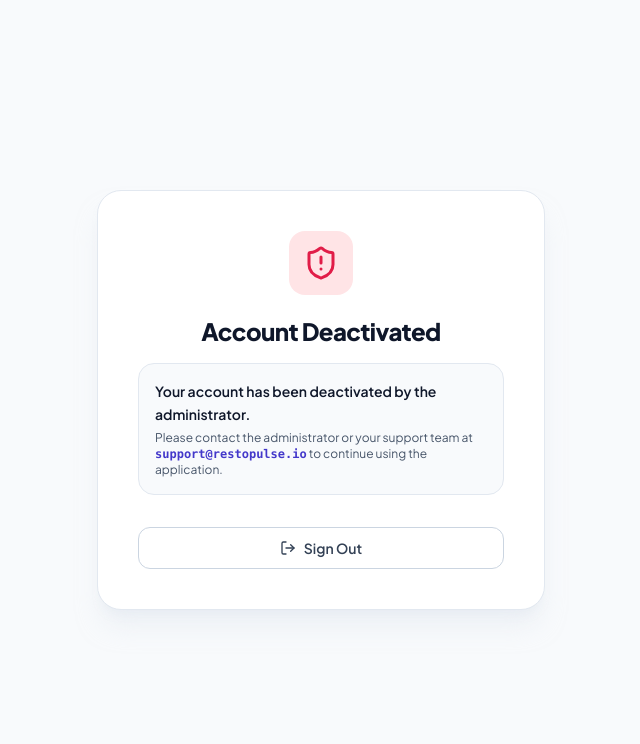
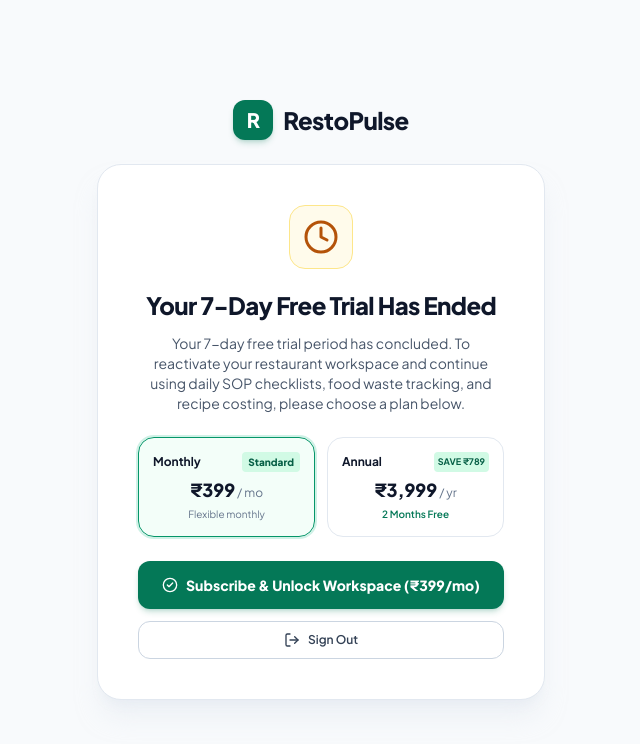
Before and after one commit to asmdspyder/restopulse, a Next.js app: page /blocked in a window 1280 px wide. Shown: the top 744 px of the page, without its empty margins (319-959 px from the left). Built offline with nearby package versions, Linux system fonts and the light colour scheme; no server answers.

Commit message:
Align pricing to 399/mo, default to 399, set 7-day free trial, and enforce account deactivation on trial expiry

```diff
--- a/app/api/auth/me/route.ts
+++ b/app/api/auth/me/route.ts
@@ -16,6 +16,8 @@
     isSubscriptionActive: auth.isSubscriptionActive,
     canAccessApp: auth.canAccessApp,
     blockReason: auth.blockReason,
+    isTrial: auth.isTrial,
+    trialDaysRemaining: auth.trialDaysRemaining,
     isImpersonating: auth.isImpersonating,
     impersonatorAdminId: auth.impersonatorAdminId,
   });
--- a/app/app/settings/page.tsx
+++ b/app/app/settings/page.tsx
@@ -168,8 +168,12 @@
               <span className="text-xs text-slate-500">Managed via Razorpay Subscriptions</span>
             </div>
           </div>
-          <span className="px-3 py-1 rounded-full bg-emerald-100 text-emerald-800 text-xs font-bold capitalize">
-            {subscription?.status || "Active"}
+          <span className={`px-3 py-1 rounded-full text-xs font-bold capitalize ${
+            subscription?.status === "trial"
+              ? "bg-amber-100 text-amber-900 border border-amber-300"
+              : "bg-emerald-100 text-emerald-800"
+          }`}>
+            {subscription?.status === "trial" ? "7-Day Free Trial" : (subscription?.status || "Active")}
           </span>
         </div>
 
@@ -183,11 +187,13 @@
           <div className="p-3.5 rounded-2xl bg-slate-50 border border-slate-100">
             <span className="text-slate-400 font-bold uppercase block mb-1">Billing Amount</span>
             <span className="text-sm font-extrabold text-slate-900">
-              {formatCurrency(subscription?.amount || 199)} / {subscription?.planType === "yearly" ? "year" : "month"}
+              {formatCurrency(subscription?.amount || (subscription?.planType === "yearly" ? 3999 : 399))} / {subscription?.planType === "yearly" ? "year" : "month"}
             </span>
           </div>
           <div className="p-3.5 rounded-2xl bg-slate-50 border border-slate-100">
-            <span className="text-slate-400 font-bold uppercase block mb-1">Next Renewal</span>
+            <span className="text-slate-400 font-bold uppercase block mb-1">
+              {subscription?.status === "trial" ? "Trial Ends On" : "Next Renewal"}
+            </span>
             <span className="text-sm font-extrabold text-slate-900">
               {subscription?.currentPeriodEnd ? formatDate(subscription.currentPeriodEnd) : "Active"}
             </span>
--- a/app/blocked/page.tsx
+++ b/app/blocked/page.tsx
@@ -3,12 +3,12 @@
 import { Suspense, useState, useEffect } from "react";
 import { useSearchParams, useRouter } from "next/navigation";
 import Link from "next/link";
-import { AlertOctagon, CreditCard, ShieldAlert, LogOut, Loader2, CheckCircle2 } from "lucide-react";
+import { CreditCard, ShieldAlert, LogOut, Loader2, CheckCircle2, Clock, Sparkles } from "lucide-react";
 
 function BlockedContent() {
   const router = useRouter();
   const searchParams = useSearchParams();
-  const reasonParam = searchParams.get("reason") || "deactivated";
+  const reasonParam = searchParams.get("reason") || "trial_expired";
 
   const [loading, setLoading] = useState(false);
   const [authStatus, setAuthStatus] = useState<any>(null);
@@ -44,16 +44,61 @@
       const orderData = await orderRes.json();
 
       if (!orderRes.ok) {
-        throw new Error(orderData.error || "Failed to initialize renewal payment");
+        throw new Error(orderData.error || "Failed to initialize payment");
       }
 
-      // 2. Verify / activate subscription
+      // 2. Open Razorpay Checkout modal if live SDK is available, else simulated fallback
+      if (
+        typeof window !== "undefined" &&
+        (window as any).Razorpay &&
+        !orderData.isSimulated &&
+        orderData.key &&
+        !orderData.key.includes("placeholder")
+      ) {
+        const rzpInstance = new (window as any).Razorpay({
+          key: orderData.key,
+          amount: orderData.amount,
+          currency: orderData.currency || "INR",
+          name: "RestoPulse",
+          description: orderData.planName || "Restaurant Workspace Subscription",
+          order_id: orderData.orderId,
+          handler: async function (response: any) {
+            try {
+              const verifyRes = await fetch("/api/razorpay/verify", {
+                method: "POST",
+                headers: { "Content-Type": "application/json" },
+                body: JSON.stringify({
+                  orderId: response.razorpay_order_id || orderData.orderId,
+                  paymentId: response.razorpay_payment_id,
+                  signature: response.razorpay_signature,
+                  plan,
+                }),
+              });
+              const verifyData = await verifyRes.json();
+              if (!verifyRes.ok) throw new Error(verifyData.error || "Payment verification failed");
+              router.push("/app/dashboard");
+              router.refresh();
+            } catch (e: any) {
+              setError(e.message || "Failed to verify payment");
+              setLoading(false);
+            }
+          },
+          theme: { color: "#047857" },
+          modal: {
+            ondismiss: function () {
+              setLoading(false);
+            },
+          },
+        });
+        rzpInstance.open();
+      } else {
+        // Simulated / Sandbox activation
         const verifyRes = await fetch("/api/razorpay/verify", {
           method: "POST",
           headers: { "Content-Type": "application/json" },
           body: JSON.stringify({
             orderId: orderData.orderId,
-          paymentId: `pay_renew_${Date.now()}`,
+            paymentId: `pay_sub_${Date.now()}`,
             signature: "simulated_valid_signature",
             plan,
           }),
@@ -64,23 +109,37 @@
           throw new Error(verifyData.error || "Payment verification failed");
         }
 
-      // Redirect to dashboard
         router.push("/app/dashboard");
         router.refresh();
+      }
     } catch (err: any) {
-      setError(err.message || "Failed to renew subscription");
+      setError(err.message || "Failed to activate subscription");
       setLoading(false);
     }
   };
 
   const isDeactivated = reasonParam === "deactivated" || authStatus?.isDeactivated;
+  const isTrialExpired =
+    reasonParam === "trial_expired" ||
+    authStatus?.blockReason === "trial_expired" ||
+    (!isDeactivated && authStatus?.isTrial && !authStatus?.isSubscriptionActive);
 
   return (
-    <div className="min-h-screen bg-[#F8FAFC] flex flex-col justify-center py-12 sm:px-6 lg:px-8 selection:bg-indigo-100 selection:text-indigo-900 font-sans">
+    <div className="min-h-screen bg-slate-50 flex flex-col justify-center py-12 sm:px-6 lg:px-8 selection:bg-emerald-100 selection:text-emerald-900 font-sans">
       <div className="sm:mx-auto sm:w-full sm:max-w-md">
+        {/* Brand Header */}
+        <div className="text-center mb-6">
+          <Link href="/" className="inline-flex items-center gap-2.5">
+            <div className="w-10 h-10 rounded-xl bg-emerald-700 flex items-center justify-center text-white font-black text-xl shadow-md shadow-emerald-700/20">
+              R
+            </div>
+            <span className="text-2xl font-black text-slate-900 tracking-tight">RestoPulse</span>
+          </Link>
+        </div>
+
         <div className="bg-white py-10 px-6 shadow-xl shadow-slate-200/50 sm:rounded-3xl sm:px-10 border border-slate-200 text-center">
           {isDeactivated ? (
-            /* MANUAL DEACTIVATION STATE (NO PAYMENT OPTION) */
+            /* MANUAL DEACTIVATION STATE */
             <>
               <div className="w-16 h-16 rounded-2xl bg-rose-100 text-rose-600 flex items-center justify-center mx-auto mb-5">
                 <ShieldAlert className="w-9 h-9" />
@@ -90,11 +149,11 @@
               </h2>
               <div className="mt-4 p-4 rounded-2xl bg-slate-50 border border-slate-200 text-sm text-slate-700 leading-relaxed text-left">
                 <p className="font-semibold text-slate-900 mb-1">
-                  Your account has been deactivated by the administrator.
+                  Your restaurant account has been deactivated by the administrator.
                 </p>
                 <p className="text-xs text-slate-600">
-                  Please contact the administrator or your support team at{" "}
-                  <span className="font-mono text-indigo-700 font-semibold">support@restopulse.io</span> to continue using the application.
+                  Please contact the administrator or support at{" "}
+                  <span className="font-mono text-emerald-700 font-semibold">support@restopulse.io</span> to reactivate your account.
                 </p>
               </div>
 
@@ -109,16 +168,18 @@
               </div>
             </>
           ) : (
-            /* SUBSCRIPTION INACTIVE / EXPIRED STATE */
+            /* TRIAL EXPIRED OR SUBSCRIPTION INACTIVE STATE */
             <>
-              <div className="w-16 h-16 rounded-2xl bg-amber-50 text-amber-600 flex items-center justify-center mx-auto mb-5 border border-amber-200">
-                <CreditCard className="w-9 h-9" />
+              <div className="w-16 h-16 rounded-2xl bg-amber-50 text-amber-700 flex items-center justify-center mx-auto mb-5 border border-amber-200">
+                {isTrialExpired ? <Clock className="w-9 h-9" /> : <CreditCard className="w-9 h-9" />}
               </div>
               <h2 className="text-2xl font-extrabold text-slate-900 tracking-tight">
-                Your subscription is inactive
+                {isTrialExpired ? "Your 7-Day Free Trial Has Ended" : "Subscription Inactive"}
               </h2>
-              <p className="mt-3 text-sm text-slate-600 leading-relaxed">
-                Your subscription payment was not completed or your subscription has expired. Please renew your subscription to continue using the application.
+              <p className="mt-3 text-xs sm:text-sm text-slate-600 leading-relaxed">
+                {isTrialExpired
+                  ? "Your 7-day free trial period has concluded. To reactivate your restaurant workspace and continue using daily SOP checklists, food waste tracking, and recipe costing, please choose a plan below."
+                  : "Your subscription payment was not completed or your subscription has expired. Please choose a plan below to reactivate your workspace."}
               </p>
 
               {error && (
@@ -128,32 +189,43 @@
               )}
 
               {/* Plan Choice for Renewal */}
-              <div className="mt-6 grid grid-cols-2 gap-2 text-left">
+              <div className="mt-6 grid grid-cols-2 gap-3 text-left">
                 <button
                   type="button"
                   onClick={() => setPlan("monthly")}
-                  className={`p-3 rounded-2xl border text-xs transition cursor-pointer ${
+                  className={`p-3.5 rounded-2xl border text-xs transition cursor-pointer ${
                     plan === "monthly"
-                      ? "border-indigo-600 bg-indigo-50/50 ring-2 ring-indigo-500/20"
+                      ? "border-emerald-600 bg-emerald-50/60 ring-2 ring-emerald-500/20"
                       : "border-slate-200 hover:bg-slate-50"
                   }`}
                 >
+                  <div className="flex items-center justify-between">
                     <span className="font-bold text-slate-900 block">Monthly</span>
-                  <span className="text-slate-700 font-extrabold text-sm">₹399 / mo</span>
+                    <span className="text-[10px] font-extrabold px-1.5 py-0.5 rounded bg-emerald-100 text-emerald-800">
+                      Standard
+                    </span>
+                  </div>
+                  <div className="text-lg font-black text-slate-900 mt-1">₹399<span className="text-xs font-normal text-slate-500"> / mo</span></div>
+                  <span className="text-[10px] text-slate-500 mt-0.5 block">Flexible monthly</span>
                 </button>
 
                 <button
                   type="button"
                   onClick={() => setPlan("yearly")}
-                  className={`p-3 rounded-2xl border text-xs transition relative cursor-pointer ${
+                  className={`p-3.5 rounded-2xl border text-xs transition relative cursor-pointer ${
                     plan === "yearly"
-                      ? "border-indigo-600 bg-indigo-50/50 ring-2 ring-indigo-500/20"
+                      ? "border-emerald-600 bg-emerald-50/60 ring-2 ring-emerald-500/20"
                       : "border-slate-200 hover:bg-slate-50"
                   }`}
                 >
+                  <div className="flex items-center justify-between">
                     <span className="font-bold text-slate-900 block">Annual</span>
-                  <span className="text-indigo-700 font-extrabold text-sm">₹3,999 / yr</span>
-                  <span className="text-[9px] uppercase font-bold text-emerald-800 bg-emerald-100 px-1 py-0.2 rounded">Save ₹789</span>
+                    <span className="text-[9px] uppercase font-bold text-emerald-800 bg-emerald-100 px-1 py-0.5 rounded">
+                      Save ₹789
+                    </span>
+                  </div>
+                  <div className="text-lg font-black text-slate-900 mt-1">₹3,999<span className="text-xs font-normal text-slate-500"> / yr</span></div>
+                  <span className="text-[10px] text-emerald-700 font-semibold mt-0.5 block">2 Months Free</span>
                 </button>
               </div>
 
@@ -161,24 +233,27 @@
                 <button
                   onClick={handleRenew}
                   disabled={loading}
-                  className="w-full py-3 px-4 rounded-xl bg-indigo-600 hover:bg-indigo-700 text-white font-bold text-sm shadow-md shadow-indigo-500/20 transition flex items-center justify-center gap-2 cursor-pointer disabled:opacity-70"
+                  className="w-full py-3.5 px-4 rounded-xl bg-emerald-700 hover:bg-emerald-800 text-white font-extrabold text-sm shadow-md shadow-emerald-700/20 transition flex items-center justify-center gap-2 cursor-pointer disabled:opacity-70"
                 >
                   {loading ? (
                     <>
                       <Loader2 className="w-4 h-4 animate-spin" />
-                      <span>Processing Renewal...</span>
+                      <span>Activating Workspace...</span>
                     </>
                   ) : (
                     <>
                       <CheckCircle2 className="w-4 h-4" />
-                      <span>Renew Subscription ({plan === "yearly" ? "₹3,999/yr" : "₹399/mo"})</span>
+                      <span>
+                        {isTrialExpired ? "Subscribe & Unlock Workspace" : "Renew Subscription"} (
+                        {plan === "yearly" ? "₹3,999/yr" : "₹399/mo"})
+                      </span>
                     </>
                   )}
                 </button>
 
                 <button
                   onClick={handleLogout}
-                  className="w-full py-2.5 px-4 rounded-xl border border-slate-300 text-slate-700 font-semibold text-sm hover:bg-slate-50 transition flex items-center justify-center gap-2 cursor-pointer"
+                  className="w-full py-2.5 px-4 rounded-xl border border-slate-300 text-slate-700 font-semibold text-xs hover:bg-slate-50 transition flex items-center justify-center gap-2 cursor-pointer"
                 >
                   <LogOut className="w-4 h-4" />
                   <span>Sign Out</span>
@@ -194,7 +269,13 @@
 
 export default function BlockedPage() {
   return (
-    <Suspense fallback={<div className="min-h-screen flex items-center justify-center"><Loader2 className="w-8 h-8 animate-spin text-indigo-600" /></div>}>
+    <Suspense
+      fallback={
+        <div className="min-h-screen flex items-center justify-center">
+          <Loader2 className="w-8 h-8 animate-spin text-emerald-700" />
+        </div>
+      }
+    >
       <BlockedContent />
     </Suspense>
   );
--- a/app/signup/page.tsx
+++ b/app/signup/page.tsx
@@ -8,7 +8,7 @@
 function SignupForm() {
   const router = useRouter();
   const searchParams = useSearchParams();
-  const initialPlan = (searchParams.get("plan") as "monthly" | "yearly") || "yearly";
+  const initialPlan = (searchParams.get("plan") as "monthly" | "yearly") || "monthly";
 
   const [plan, setPlan] = useState<"monthly" | "yearly">(initialPlan);
   const [businessName, setBusinessName] = useState("");
@@ -106,44 +106,63 @@
           <form className="space-y-5" onSubmit={handleSubmit}>
             {/* Plan Selector */}
             <div>
-              <label className="block text-xs font-bold uppercase tracking-wider text-slate-700 mb-2">
-                Choose Subscription Plan
-              </label>
+              <div className="flex items-center justify-between mb-2">
+                <label className="block text-xs font-bold uppercase tracking-wider text-slate-700">
+                  Choose Subscription Plan
+                </label>
+                <span className="text-[11px] font-bold text-emerald-700 bg-emerald-50 px-2.5 py-0.5 rounded-full border border-emerald-200">
+                  7-Day Free Trial
+                </span>
+              </div>
               <div className="grid grid-cols-2 gap-3">
                 <button
                   type="button"
+                  onClick={() => setPlan("monthly")}
+                  className={`p-3.5 rounded-xl border text-left transition relative cursor-pointer ${
+                    plan === "monthly"
+                      ? "border-emerald-600 bg-emerald-50/60 ring-2 ring-emerald-500/20"
+                      : "border-slate-200 bg-white hover:bg-slate-50"
+                  }`}
+                >
+                  <div className="flex items-center justify-between">
+                    <span className="font-bold text-sm text-slate-900">Monthly Plan</span>
+                    <span className="text-[10px] font-extrabold px-1.5 py-0.5 rounded bg-emerald-100 text-emerald-800">
+                      Standard
+                    </span>
+                  </div>
+                  <div className="text-xl font-black text-slate-900 mt-1">
+                    ₹399<span className="text-xs font-normal text-slate-500"> / month</span>
+                  </div>
+                  <span className="text-[11px] text-slate-600 font-medium block mt-0.5">Flexible monthly billing</span>
+                </button>
+
+                <button
+                  type="button"
                   onClick={() => setPlan("yearly")}
-                  className={`p-3.5 rounded-xl border text-left transition relative ${
+                  className={`p-3.5 rounded-xl border text-left transition relative cursor-pointer ${
                     plan === "yearly"
-                      ? "border-emerald-500 bg-emerald-50/50 ring-2 ring-emerald-500/20"
+                      ? "border-emerald-600 bg-emerald-50/60 ring-2 ring-emerald-500/20"
                       : "border-slate-200 bg-white hover:bg-slate-50"
                   }`}
                 >
                   <div className="flex items-center justify-between">
                     <span className="font-bold text-sm text-slate-900">Annual Plan</span>
                     <span className="text-[10px] uppercase font-bold px-1.5 py-0.5 rounded bg-emerald-100 text-emerald-800">
-                      Save 17%
+                      Save ₹789
                     </span>
                   </div>
-                  <div className="text-lg font-extrabold text-slate-900 mt-1">₹1,999<span className="text-xs font-normal text-slate-500">/year</span></div>
-                  <span className="text-[11px] text-emerald-700 font-medium block">₹166 / month billed yearly</span>
+                  <div className="text-xl font-black text-slate-900 mt-1">
+                    ₹3,999<span className="text-xs font-normal text-slate-500"> / year</span>
+                  </div>
+                  <span className="text-[11px] text-emerald-700 font-semibold block mt-0.5">2 Months Free (₹333/mo)</span>
                 </button>
+              </div>
 
-                <button
-                  type="button"
-                  onClick={() => setPlan("monthly")}
-                  className={`p-3.5 rounded-xl border text-left transition ${
-                    plan === "monthly"
-                      ? "border-emerald-500 bg-emerald-50/50 ring-2 ring-emerald-500/20"
-                      : "border-slate-200 bg-white hover:bg-slate-50"
-                  }`}
-                >
-                  <div className="flex items-center justify-between">
-                    <span className="font-bold text-sm text-slate-900">Monthly Plan</span>
-                  </div>
-                  <div className="text-lg font-extrabold text-slate-900 mt-1">₹199<span className="text-xs font-normal text-slate-500">/month</span></div>
-                  <span className="text-[11px] text-slate-500 font-medium block">Flexible monthly billing</span>
-                </button>
+              <div className="mt-2.5 p-2.5 rounded-xl bg-emerald-50 border border-emerald-200/80 text-[11px] text-emerald-900 flex items-center gap-2">
+                <Sparkles className="w-4 h-4 text-emerald-600 shrink-0" />
+                <span>
+                  <strong>7-Day Free Trial:</strong> Full access to all features. Your card will not be charged today.
+                </span>
               </div>
             </div>
 
@@ -329,7 +348,7 @@
 
             <div className="p-3.5 rounded-xl bg-slate-50 border border-slate-200 text-xs text-slate-600 flex items-center gap-2">
               <ShieldCheck className="w-4 h-4 text-emerald-600 shrink-0" />
-              <span>Includes 14-day trial & automatic starter configuration.</span>
+              <span>Includes 7-day free trial. Full access to your workspace.</span>
             </div>
 
             <button
@@ -344,7 +363,7 @@
                 </>
               ) : (
                 <>
-                  <span>Create Workspace ({plan === "yearly" ? "₹1,999/yr" : "₹199/mo"})</span>
+                  <span>Start 7-Day Free Trial ({plan === "yearly" ? "₹3,999/yr" : "₹399/mo"})</span>
                   <ArrowRight className="w-4 h-4" />
                 </>
               )}
--- a/lib/auth/session.ts
+++ b/lib/auth/session.ts
@@ -50,7 +50,9 @@
   isDeactivated: boolean;
   isSubscriptionActive: boolean;
   canAccessApp: boolean;
-  blockReason?: "deactivated" | "subscription_inactive";
+  blockReason?: "deactivated" | "subscription_inactive" | "trial_expired";
+  isTrial?: boolean;
+  trialDaysRemaining?: number;
   isImpersonating?: boolean;
   impersonatorAdminId?: string;
 }
@@ -133,7 +135,7 @@
     const userRecord = userWithRestaurant.user;
     const restaurantRecord = userWithRestaurant.restaurant;
 
-    // Fetch active subscription in 1 query
+    // Fetch latest subscription
     const [latestSub] = await db
       .select()
       .from(subscriptions)
@@ -143,19 +145,51 @@
 
     const isDeactivated = restaurantRecord.accountStatus === "manually_deactivated";
 
-    // Active if not deactivated and either active account or active subscription
-    const isSubscriptionActive = !isDeactivated && (
-      restaurantRecord.accountStatus === "active" ||
-      (latestSub &&
-        (latestSub.status === "active" || latestSub.status === "authenticated" || latestSub.status === "created") &&
-        (!latestSub.currentPeriodEnd || new Date(latestSub.currentPeriodEnd) > new Date()))
-    );
+    let isSubscriptionActive = false;
+    let blockReason: "deactivated" | "subscription_inactive" | "trial_expired" | undefined;
+    let isTrial = false;
+    let trialDaysRemaining: number | undefined;
 
-    let blockReason: "deactivated" | "subscription_inactive" | undefined;
     if (isDeactivated) {
+      isSubscriptionActive = false;
       blockReason = "deactivated";
-    } else if (!isSubscriptionActive) {
-      blockReason = "subscription_inactive";
+    } else if (latestSub) {
+      const now = new Date();
+      const periodEnd = latestSub.currentPeriodEnd ? new Date(latestSub.currentPeriodEnd) : null;
+      const isPeriodValid = periodEnd ? periodEnd > now : false;
+
+      if (latestSub.status === "trial") {
+        isTrial = true;
+        if (isPeriodValid) {
+          isSubscriptionActive = true;
+          if (periodEnd) {
+            const diffMs = periodEnd.getTime() - now.getTime();
+            trialDaysRemaining = Math.max(0, Math.ceil(diffMs / (1000 * 60 * 60 * 24)));
+          }
+        } else {
+          // Free trial has ended after 7 days: account deactivated/blocked for payment
+          isSubscriptionActive = false;
+          blockReason = "trial_expired";
+        }
+      } else if (["active", "authenticated", "created"].includes(latestSub.status)) {
+        if (!periodEnd || isPeriodValid) {
+          isSubscriptionActive = true;
+        } else {
+          isSubscriptionActive = false;
+          blockReason = "subscription_inactive";
+        }
+      } else {
+        isSubscriptionActive = false;
+        blockReason = "subscription_inactive";
+      }
+    } else {
+      // Fallback for accounts without subscriptions record
+      if (restaurantRecord.accountStatus === "active") {
+        isSubscriptionActive = true;
+      } else {
+        isSubscriptionActive = false;
+        blockReason = "subscription_inactive";
+      }
     }
 
     return {
@@ -197,6 +231,8 @@
       isSubscriptionActive,
       canAccessApp: session.isImpersonating ? true : (!isDeactivated && isSubscriptionActive),
       blockReason: session.isImpersonating ? undefined : blockReason,
+      isTrial,
+      trialDaysRemaining,
       isImpersonating: Boolean(session.isImpersonating),
       impersonatorAdminId: session.impersonatorAdminId,
     };
```
Also changed, not shown: app/api/auth/signup/route.ts (+6 -10 lines), app/api/razorpay/verify/route.ts (+15 -1 lines), app/app/layout.tsx (+10 -0 lines), app/page.tsx (+4 -4 lines). Lines whose indentation alone changed are shown as unchanged.
